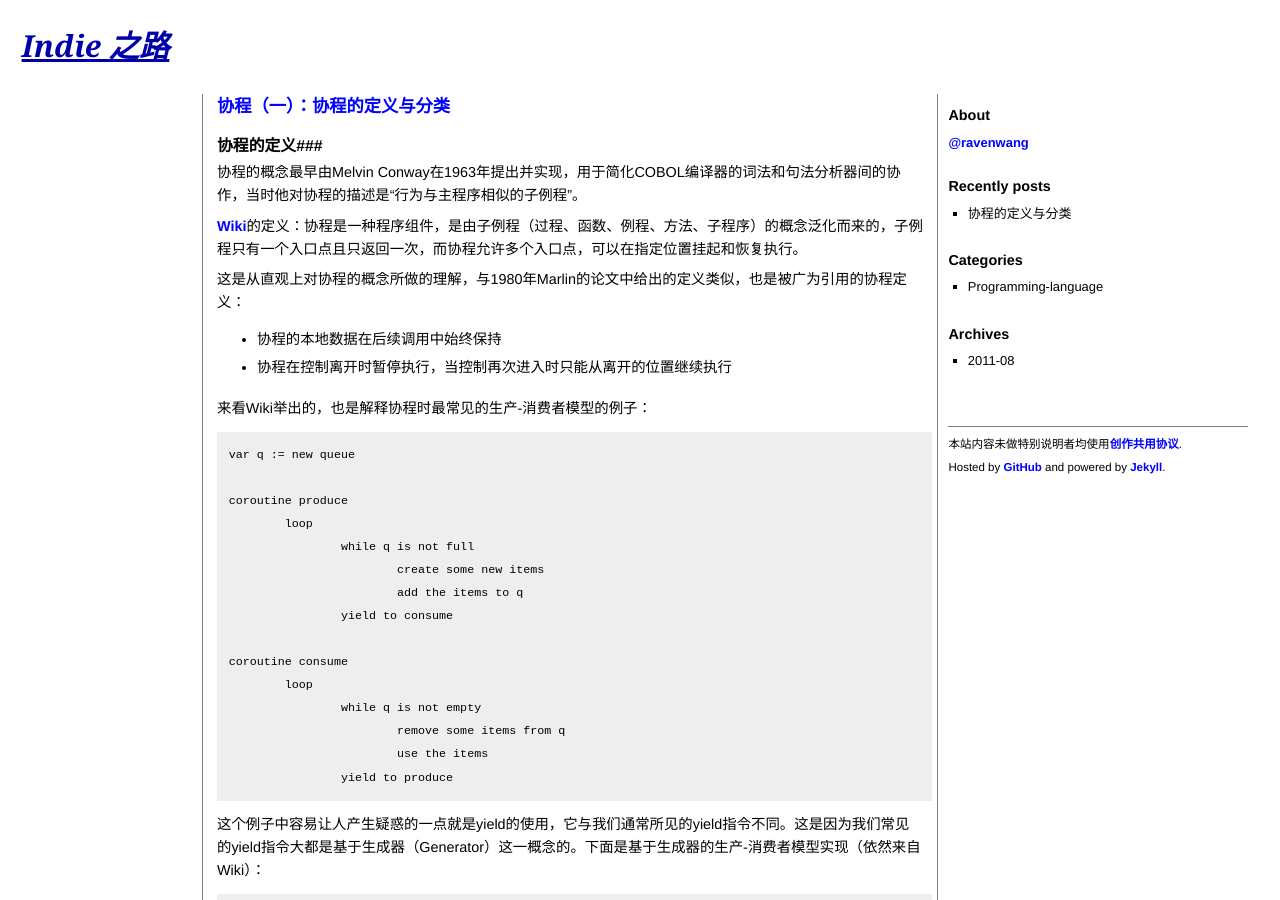
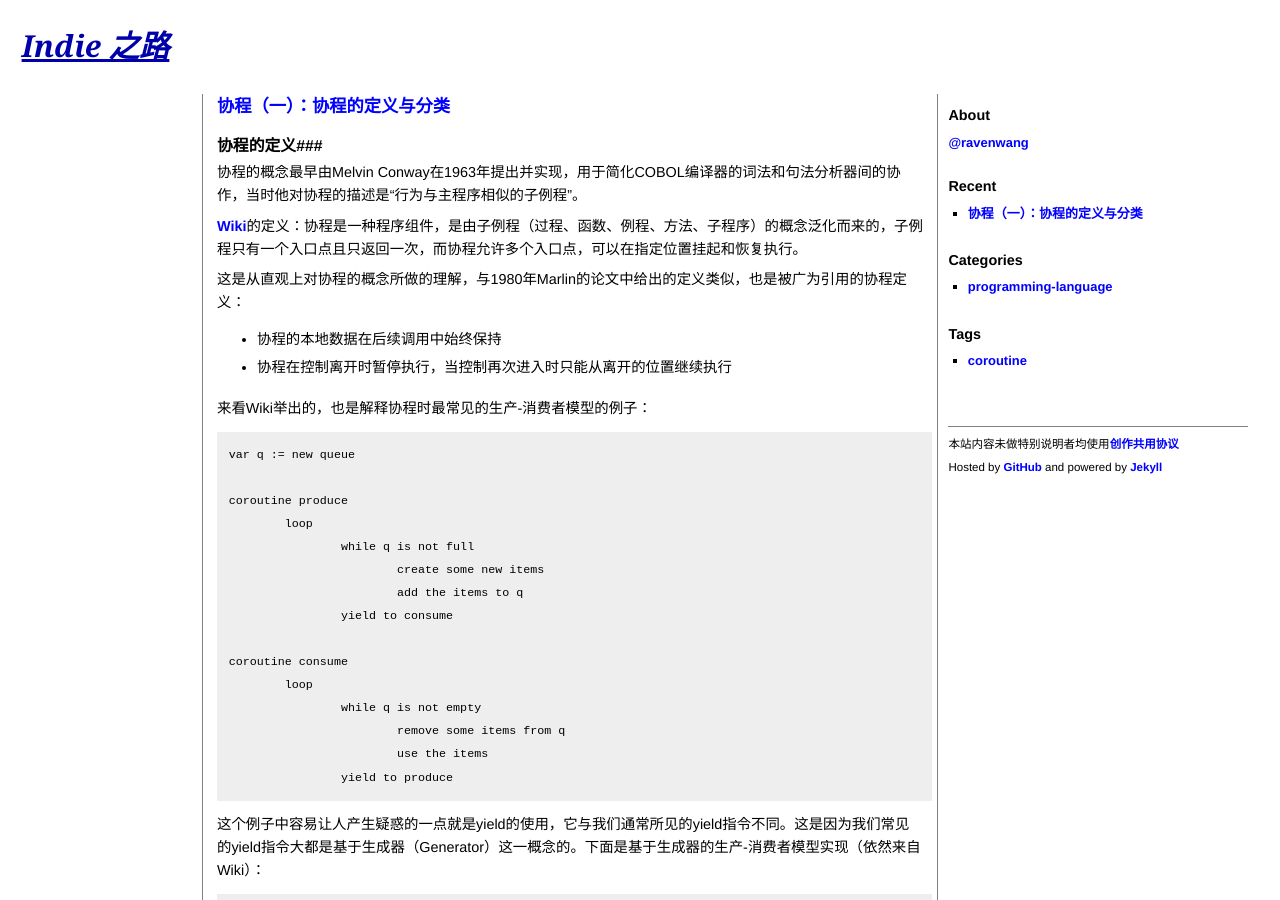
Before and after one commit to ravenwang/ravenwang.github.com, a Jekyll site: the page built from index.html, in a window 1280 px wide and 900 px high. Built offline with Jekyll 4.4.1, drawn with Linux system fonts in a browser that asks for light colours; Markdown is read by kramdown in place of the engine named in the settings.

Commit message:
implement categories & tags list in default layout

```diff
--- a/_config.yml
+++ b/_config.yml
@@ -1,4 +1,6 @@
 title: Indie 之路
 markdown: rdiscount
 pygments: true
-permalink: /blog/:title
+permalink: /blog/:year/:month/:day/:title
+regeneration: true
+tag_title_prefix: 'Tag: '
--- a/_layouts/default.html
+++ b/_layouts/default.html
@@ -46,11 +46,14 @@
 					</div>
 
 					<div class="block">
-						<h2 class="title">Recently posts</h2>
+						<h2 class="title">Recent</h2>
 						<div class="content">
 							<div class="item-list">
 								<ul>
-									<li>协程的定义与分类</li>
+									{% for post in site.posts limit: 5 %}
+									<li><a href="{{ post.url }}" title="{{ post.title }}">{{ post.title }}</a></li>
+									{% endfor %}
+
 								</ul>
 							</div>
 						</div>
@@ -61,27 +64,31 @@
 						<div class="content">
 							<div class="item-list">
 								<ul>
-									<li>Programming-language</li>
+									{% for cat in site.iterable.categories %}
+									<li><a href="/categories/{{ cat.name | replace:' ','-' | downcase }}">{{ cat.name }}</a></li>
+									{% endfor %}
 								</ul>
 							</div>
 						</div>
 					</div>
 
 					<div class="block">
-						<h2 class="title">Archives</h2>
+						<h2 class="title">Tags</h2>
 						<div class="content">
 							<div class="item-list">
 								<ul>
-									<li>2011-08</li>
+									{% for tag in site.iterable.tags %}
+									<li><a href="/tags/{{ tag.name | replace:' ','-' | downcase }}" name="{{ tag.name | replace:' ','-' | downcase }}">{{ tag.name }}</a></li>
+									{% endfor %}
 								</ul>
 							</div>
 						</div>
 					</div>
 
 					<div id="footer"><hr style="border-width: 0pt 0pt 1px;" />
-						本站内容未做特别说明者均使用<a href="http://creativecommons.org/licenses/by-nc-sa/3.0/">创作共用协议</a>.
+						本站内容未做特别说明者均使用<a href="http://creativecommons.org/licenses/by-nc-sa/3.0/">创作共用协议</a>
 						<br />
-						Hosted by <a href="http://github.com">GitHub</a> and powered by <a href="http://github.com/mojombo/jekyll">Jekyll</a>.
+						Hosted by <a href="http://github.com">GitHub</a> and powered by <a href="http://github.com/mojombo/jekyll">Jekyll</a>
 					</div>
 				</td>
 			</tr>
```
